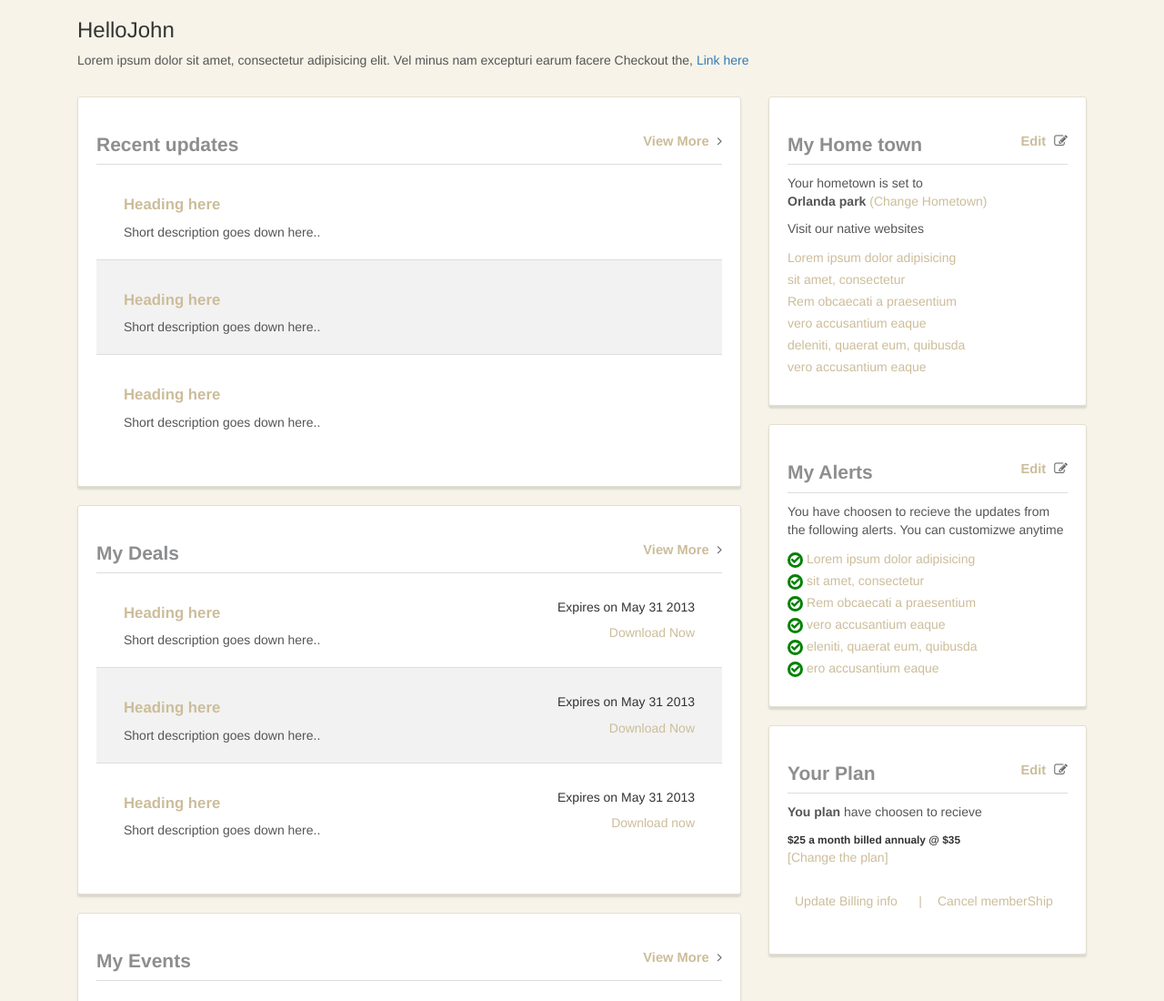
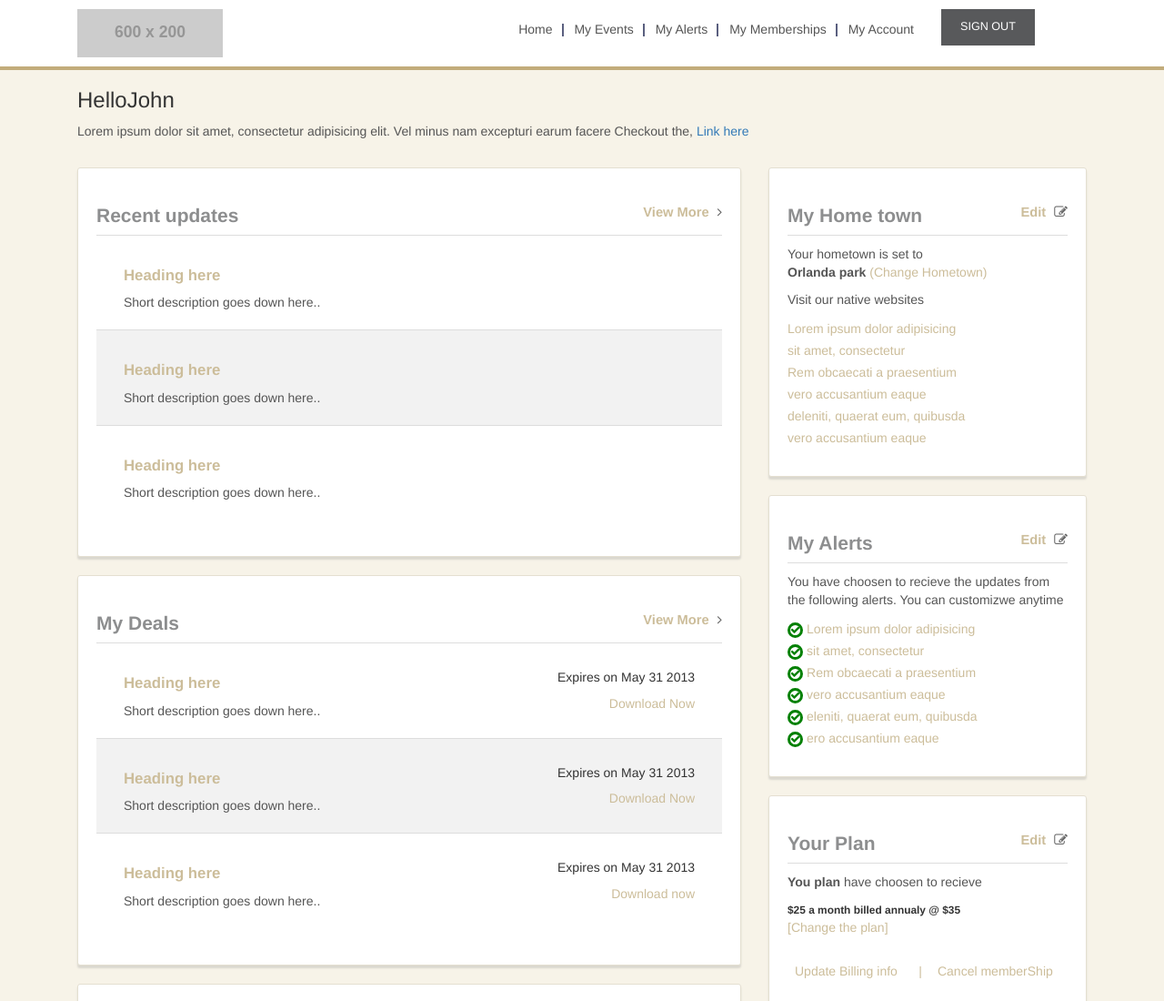
Before and after one commit to syamnath/22media, a plain HTML site: page index.html in a window 1280 px wide. Shown: the top 1100 px of the page at 91% size. Drawn offline with nearby package versions, Linux system fonts and the light colour scheme; placeholder pictures from the web are drawn by us.

Commit message:
Changes in header

```diff
--- a/css/main.css
+++ b/css/main.css
@@ -100,3 +100,82 @@ ul.tick-style i {
 	/*border: 1px solid red;*/
 	color: #ccbd9a;
 }
+
+.header-customstrip {
+	background: #fff;
+	padding: 10px;
+	border-bottom: 4px solid #c2ac7b;
+}
+
+ul.main-menu {
+  list-style: none;
+  text-align: right;
+  margin-top: 12px;
+  padding-left: 0;
+}
+
+@media screen and (max-width: 991px) {
+	ul.main-menu  {
+		text-align: center;
+	}
+}
+ul.main-menu li {
+  list-style: none;
+  display: inline-block;
+  text-align: right;
+  margin-left: 20px;
+  position: relative;
+}
+
+ul.main-menu li a {
+	font-size: 1em;
+	color: #555;
+}
+
+ul.main-menu li:after {
+  content: "";
+  font-family: FontAwesome;
+  font-style: normal;
+  font-weight: normal;
+  text-decoration: inherit;
+  /* color: #000; */
+  font-size: 18px;
+  padding-right: 0.5em;
+  position: absolute;
+  top: 4px;
+  display: block;
+  border-right: 2px solid #5a5f7f;
+  width: 1px;
+  height: 14px;
+  right: -12px;
+}
+
+ul.main-menu li:last-child:after {
+border-right: 0;
+}
+
+.signout-headerlink a {
+  border: 1px solid #58595b;
+  padding: 10px 20px;
+  background: #58595b;
+  color: #fff;
+  margin-top: 0px;
+  display: inline-block;
+  font-size: 0.9em;
+  text-decoration: none;
+  cursor: pointer;
+}
+
+@media screen and (max-width: 991px) {
+	.signout-headerlink a {
+	  text-align: center;
+	  display: block;
+	  width: 135px;
+	  margin: auto;
+	}
+}
+.signout-headerlink a:hover {
+	color: #58595b;
+	border-color: #58595b;
+	background: #fff;
+}
--- a/index.html
+++ b/index.html
@@ -12,6 +12,17 @@
     <body>
     <header class="header-customstrip">
         <div class="container">
+            <div class="col-md-2"><a href="https://dummyimage.com/600x200/000/fff.png&text=Official+Logo" ><img src="https://dummyimage.com/600x200/000/fff.png&text=Official+Logo" alt="logo" class="img-responsive center-block"></a></div>
+            <div class="col-md-8">
+                <ul class="main-menu">
+                    <li><a href="">Home</a></li>
+                    <li><a href="">My Events</a></li>
+                    <li><a href="">My Alerts</a></li>
+                    <li><a href="">My Memberships</a></li>
+                    <li><a href="">My Account</a></li>
+                </ul>
+            </div>
+            <div class="col-md-2 signout-headerlink"><a href="#">SIGN OUT</a></div>
 
         </div>
     </header>
```
